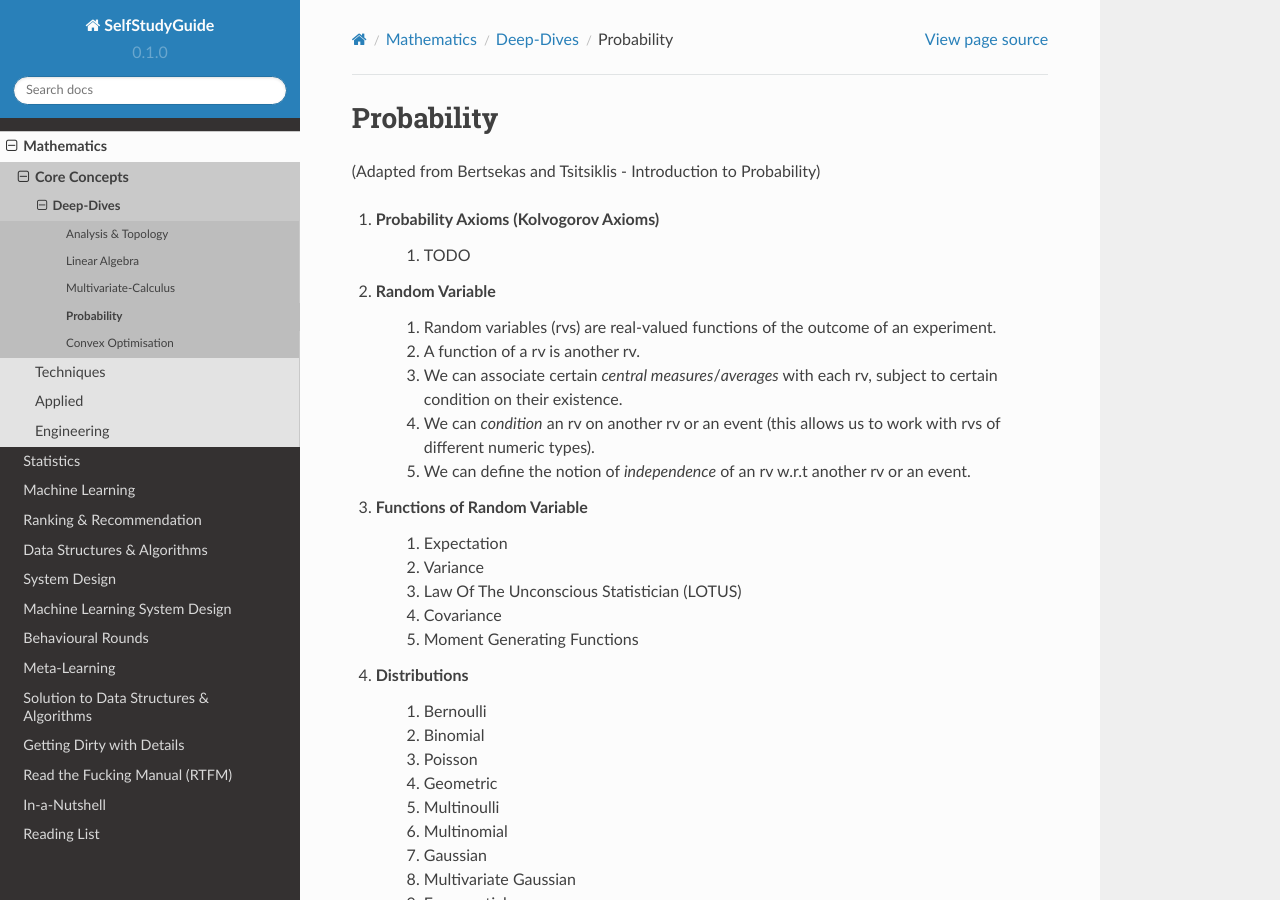
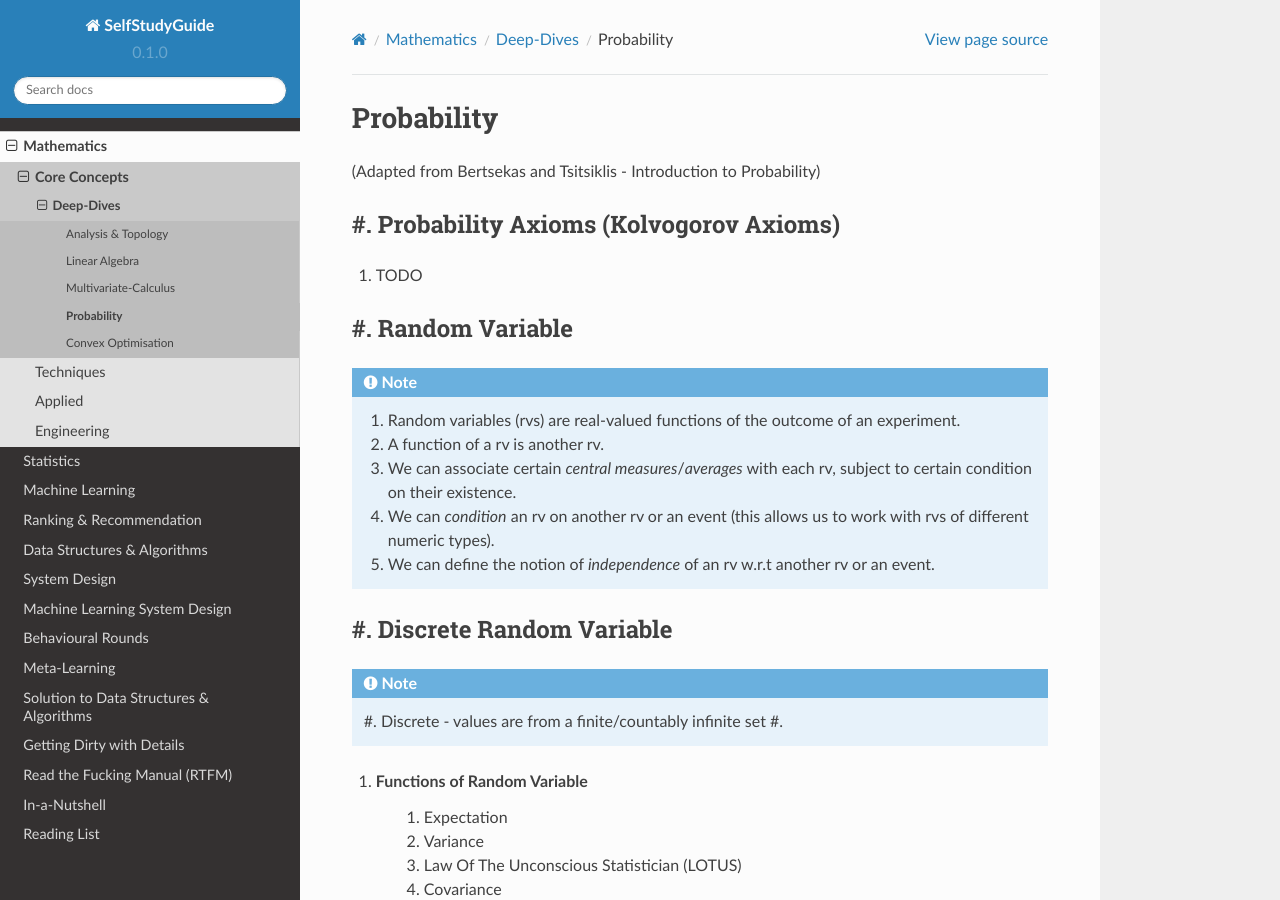
Before and after one commit to uselesstechjunks/leetcode, a Sphinx documentation site: the page built from docs/source/math/prob.rst, in a window 1280 px wide and 900 px high. Built offline with Sphinx 7.4.7 and the Read the Docs theme 2.0.0, drawn with Linux system fonts in a browser that asks for light colours.

Commit message:
Update prob.rst

```diff
--- a/docs/source/math/prob.rst
+++ b/docs/source/math/prob.rst
@@ -1,16 +1,28 @@
 Probability
-------------------------------
+#######################################################################################
 (Adapted from Bertsekas and Tsitsiklis - Introduction to Probability)
 
 #. Probability Axioms (Kolvogorov Axioms)
-	#. TODO
+------------------------------
+
+#. TODO
 
 #. Random Variable
+------------------------------
+
+.. note::
 	#. Random variables (rvs) are real-valued functions of the outcome of an experiment.
 	#. A function of a rv is another rv.
 	#. We can associate certain *central measures*/*averages* with each rv, subject to certain condition on their existence.
 	#. We can *condition* an rv on another rv or an event (this allows us to work with rvs of different numeric types).
 	#. We can define the notion of *independence* of an rv w.r.t another rv or an event.
+
+#. Discrete Random Variable
+------------------------------
+
+.. note::
+	#. Discrete - values are from a finite/countably infinite set
+	#.
 
 #. Functions of Random Variable
 	#. Expectation
```
